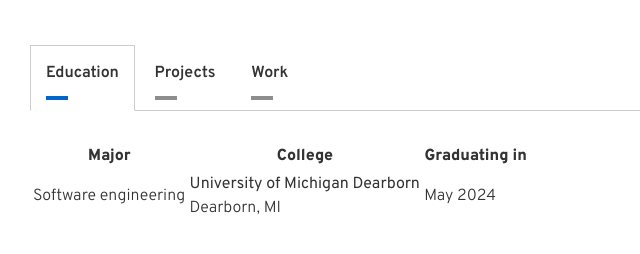
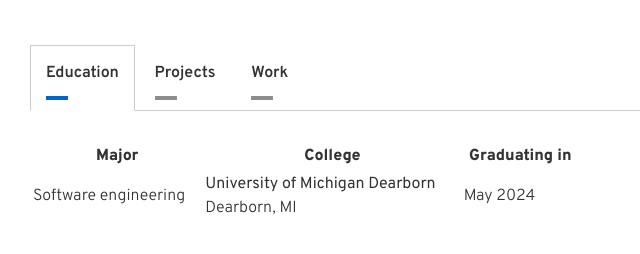
Before and after one commit to AmirAce2/AmirAce.github.io, a plain HTML site: page index.html in a window 1280 px wide. Shown: the part 158-412 px from the top of the page, without its empty margins (0-640 px from the left). Drawn offline with nearby package versions, Linux system fonts and the light colour scheme.

Commit message:
Update index.html

```diff
--- a/index.html
+++ b/index.html
@@ -47,7 +47,7 @@
   </section> -->
     <section id="Education" class="tab-panel">
       <!-- <h2>Software engineering Assoicates</h2> -->
-     <table style="width: 500px;">
+     <table style="width: 550px;">
        <tr>
          <th>Major</th>
         <th>College</th>
```
